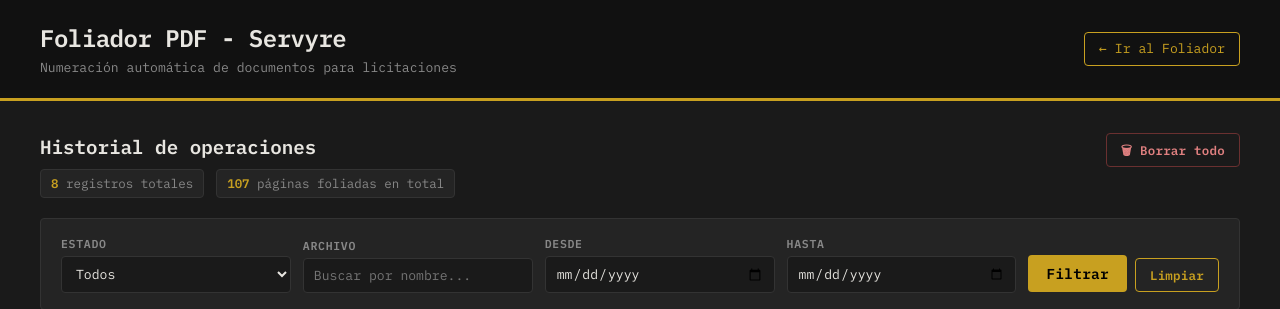
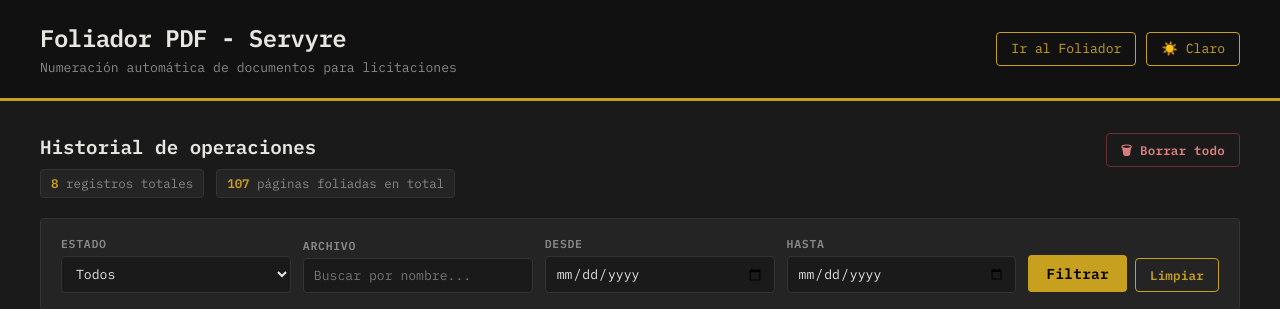
Before and after one commit to saul-caballero/foliador-pdf, a Flask app: page /history in a window 1280 px wide. Shown: the top 309 px of the page. Run offline with Flask 3, Linux system fonts and the light colour scheme.

Commit message:
fix: theme toggle and persistence across all page

```diff
--- a/app/templates/base.html
+++ b/app/templates/base.html
@@ -4,13 +4,16 @@
     <meta charset="utf-8">
     <meta name="viewport" content="width=device-width, initial-scale=1.0">
     <title>{% block title %}Foliador PDF{% endblock %}</title>
-
     <link rel="icon" type="image/png" href="{{ url_for('static', filename='img/favicon.png') }}">
     <link rel="stylesheet" href="{{ url_for('static', filename='css/style.css') }}">
 </head>
 <body>
     {% block content %}{% endblock %}
-
     {% block scripts %}{% endblock %}
+    <script>
+        if (localStorage.getItem("theme") === "light") {
+            document.body.classList.add("theme--light");
+        }
+    </script>
 </body>
 </html>
--- a/app/templates/history.html
+++ b/app/templates/history.html
@@ -8,7 +8,10 @@
             <h1 class="header__title">Foliador PDF - Servyre</h1>
             <p class="header__subtitle">Numeración automática de documentos para licitaciones</p>
         </div>
-        <a href="/" class="header__link">← Ir al Foliador</a>
+        <div class="header__links">
+            <a href="/" class="header__link">Ir al Foliador</a>
+            <button id="theme-toggle" class="header__link" type="button">☀️ Claro</button>
+        </div>
     </div>
 </header>
 
@@ -275,5 +278,17 @@
     }
 
 });
+
+    // TEMA
+    const themeBtn = document.getElementById("theme-toggle");
+    if (localStorage.getItem("theme") === "light") {
+        themeBtn.textContent = "🌙 Oscuro";
+    }
+    themeBtn.addEventListener("click", () => {
+        const isLight = document.body.classList.toggle("theme--light");
+        themeBtn.textContent = isLight ? "🌙 Oscuro" : "☀️ Claro";
+        localStorage.setItem("theme", isLight ? "light" : "dark");
+    });
 </script>
+
 {% endblock %}
```
Also changed, not shown: app/templates/instructions.html (+19 -0 lines).
